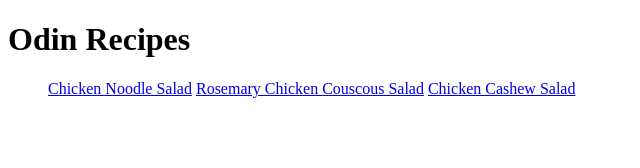
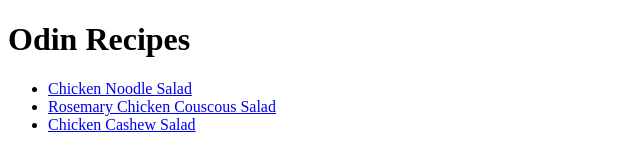
Before and after one commit to Adriaan410/odin-recipes, a plain HTML site: page index.html in a window 1280 px wide. Shown: the whole page, without its empty margins (0-640 px from the left). Drawn offline with Linux system fonts and the light colour scheme.

Commit message:
edit index.html and chicken-cashew.html

```diff
--- a/index.html
+++ b/index.html
@@ -10,10 +10,9 @@
 <body>
     <h1>Odin Recipes</h1>
     <ul>
-        <a href="./recipes/noodle-salad.html">Chicken Noodle Salad</a>
-        <a href="./recipes/rosemary-chicken.html">Rosemary Chicken Couscous Salad</a>
-        <a href="./recipes/chicken-cashew.html">Chicken Cashew Salad</a>
-
+        <li> <a href="./recipes/noodle-salad.html">Chicken Noodle Salad</a></li>
+        <li><a href="./recipes/rosemary-chicken.html">Rosemary Chicken Couscous Salad</a></li>
+        <li><a href="./recipes/chicken-cashew.html">Chicken Cashew Salad</a></li>
     </ul>
 </body>
 
```
Also changed, not shown: recipes/chicken-cashew.html (+1 -1 lines).
